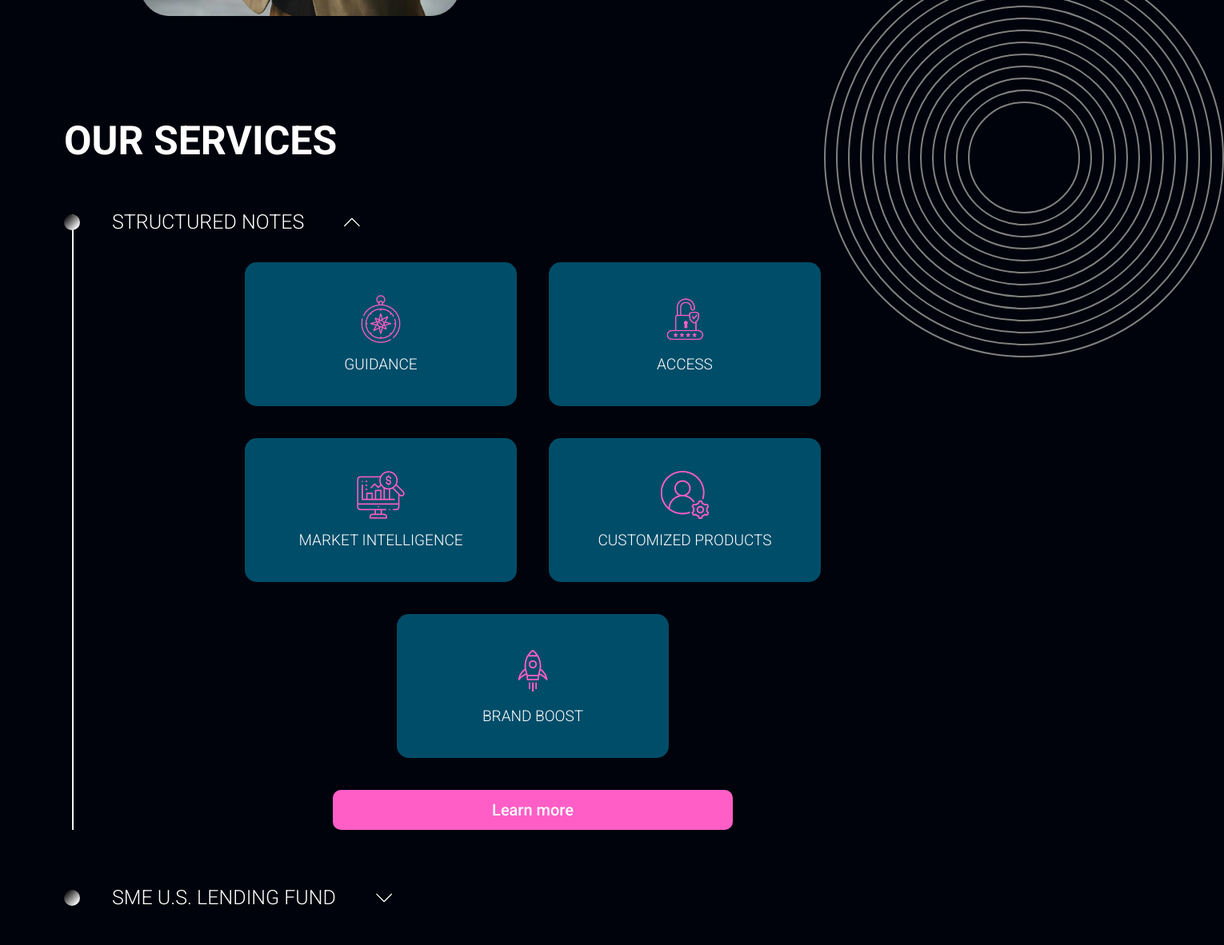
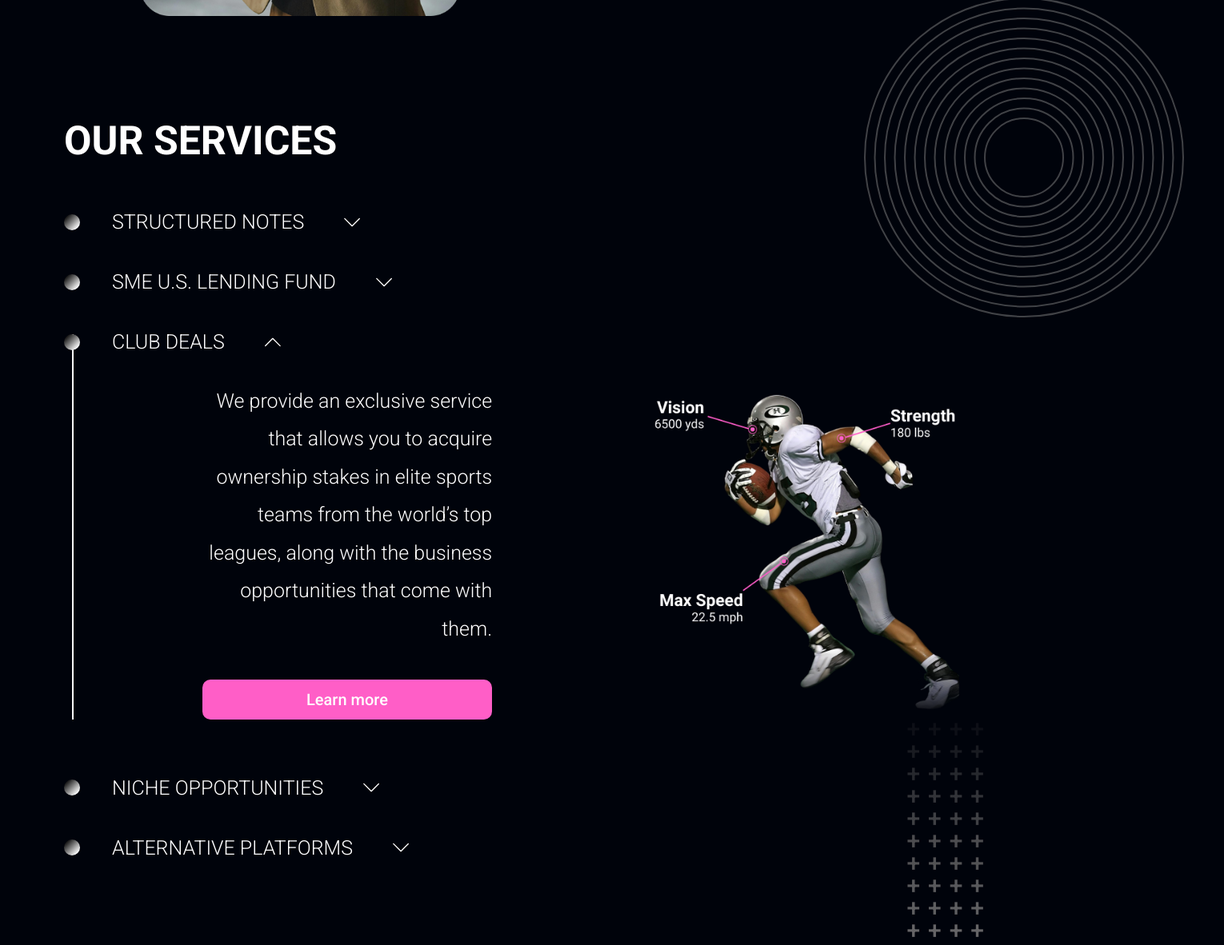
Before and after one commit to anmedina-arg/CABSA, a Next.js app: page / in a window 1280 px wide. Shown: the part 1480-2662 px from the top of the page at 80% size, 1530 px wide, since content can reach past the window. Built offline with nearby package versions, Linux system fonts and the light colour scheme.

Commit message:
FIX-styling-decorator

```diff
--- a/src/components/decorators/circleDecorator.css
+++ b/src/components/decorators/circleDecorator.css
@@ -5,8 +5,8 @@
   background-color: #000;
   background: repeating-radial-gradient(
     circle at 100% 50%,
-    #635f5f 0 1px,
-    rgb(7, 7, 7) 1px 12px
+    rgba(99, 95, 95, 0.5) 0 1px,
+    var(--deepNavy) 1px 12px
   );
   clip-path: circle(50% at 100% 50%);
 }
--- a/src/components/decorators/circleDecoratorHover.css
+++ b/src/components/decorators/circleDecoratorHover.css
@@ -1,6 +1,6 @@
 .circleDecoratorHoverContainer {
-  --circleRadio: 50rem;
-  --diferenceCircleRadio: 3rem;
+  --circleRadio: 40rem;
+  --diferenceCircleRadio: 2.5rem;
 
   position: relative;
 }
@@ -9,7 +9,8 @@
   top: 50%;
   left: 50%;
   transform: translate(-50%, -50%);
-  border: 2px solid grey;
+  border: 2px solid var(--mediumGray);
+  opacity: 0.5;
   border-radius: 50%;
   background: transparent;
   transition: border-width 0.1s linear;
@@ -82,7 +83,7 @@
   width: calc(var(--circleRadio) - (1 * var(--diferenceCircleRadio)));
   z-index: 12;
 }
-.circleDecoratorHoverContainer .therty {
+.circleDecoratorHoverContainer .thirty {
   height: calc(var(--circleRadio));
   width: calc(var(--circleRadio));
   z-index: 11;
--- a/src/components/decorators/circleDecoratorHover.tsx
+++ b/src/components/decorators/circleDecoratorHover.tsx
@@ -16,7 +16,7 @@ const CircleDecoratorHover = () => {
       <div className='circle ten'></div>
       <div className='circle eleven'></div>
       <div className='circle twelve'></div>
-      <div className='circle therty'></div>
+      <div className='circle thirty'></div>
     </div>
   );
 };
--- a/src/components/decorators/crossDecoratorHover.css
+++ b/src/components/decorators/crossDecoratorHover.css
@@ -1,9 +1,5 @@
 .crossDecoratorHoverContainer {
-  /* background-color: aqua; */
-  /* display: flex;
-	flex-direction: column;
-	justify-content: space-between; */
-  line-height: 3rem;
+  line-height: 2.8rem;
 }
 
 .crossDecoratorHoverMinContainer {
@@ -13,52 +9,52 @@
 }
 
 .crossDecoratorHoverMinContainer:nth-child(1) {
+  color: rgba(126, 125, 125, 0.1);
+}
+.crossDecoratorHoverMinContainer:nth-child(2) {
   color: rgba(126, 125, 125, 0.2);
 }
-.crossDecoratorHoverMinContainer:nth-child(2) {
+.crossDecoratorHoverMinContainer:nth-child(3) {
   color: rgba(126, 125, 125, 0.3);
 }
-.crossDecoratorHoverMinContainer:nth-child(3) {
+.crossDecoratorHoverMinContainer:nth-child(4) {
   color: rgba(126, 125, 125, 0.4);
 }
-.crossDecoratorHoverMinContainer:nth-child(4) {
+.crossDecoratorHoverMinContainer:nth-child(5) {
   color: rgba(126, 125, 125, 0.5);
 }
-.crossDecoratorHoverMinContainer:nth-child(5) {
+.crossDecoratorHoverMinContainer:nth-child(6) {
   color: rgba(126, 125, 125, 0.6);
 }
-.crossDecoratorHoverMinContainer:nth-child(6) {
+.crossDecoratorHoverMinContainer:nth-child(7) {
+  color: rgba(126, 125, 125, 0.65);
+}
+.crossDecoratorHoverMinContainer:nth-child(8) {
   color: rgba(126, 125, 125, 0.7);
 }
-.crossDecoratorHoverMinContainer:nth-child(7) {
+.crossDecoratorHoverMinContainer:nth-child(9) {
+  color: rgba(126, 125, 125, 0.75);
+}
+.crossDecoratorHoverMinContainer:nth-child(10) {
   color: rgba(126, 125, 125, 0.8);
 }
-.crossDecoratorHoverMinContainer:nth-child(8) {
+.crossDecoratorHoverMinContainer:nth-child(11) {
   color: rgba(126, 125, 125, 0.85);
-}
-.crossDecoratorHoverMinContainer:nth-child(9) {
-  color: rgba(126, 125, 125, 0.9);
-}
-.crossDecoratorHoverMinContainer:nth-child(10) {
-  color: rgba(126, 125, 125, 0.95);
-}
-.crossDecoratorHoverMinContainer:nth-child(11) {
-  color: rgba(126, 125, 125, 0.97);
   justify-content: start;
 }
 .crossDecoratorHoverMinContainer:nth-child(12) {
-  color: rgba(126, 125, 125, 1);
+  color: rgba(126, 125, 125, 0.87);
   justify-content: start;
 }
 
 .crossHover {
-  font-size: 3.5rem;
+  font-size: 3rem;
   font-weight: 500;
   transition: color 0.2s linear;
 }
 
 @media (hover: hover) {
   .crossHover:hover {
-    color: white;
+    color: var(--lightGray);
   }
 }
--- a/src/sections/contact/contact.css
+++ b/src/sections/contact/contact.css
@@ -46,8 +46,8 @@
 
 .crossDecoratorWeb {
   position: absolute;
-  top: -10rem;
-  right: 1rem;
+  top: -20rem;
+  right: 5rem;
 }
 
 @media (width <= 768px) {
--- a/src/sections/services/services.tsx
+++ b/src/sections/services/services.tsx
@@ -21,9 +21,9 @@ type isOpenMenu = {
 
 export function Services() {
   const [isOpen, setIsOpen] = useState<isOpenMenu>({
-    structured: true,
+    structured: false,
     sme: false,
-    clubDeals: false,
+    clubDeals: true,
     niche: false,
     platforms: false,
   });
```
